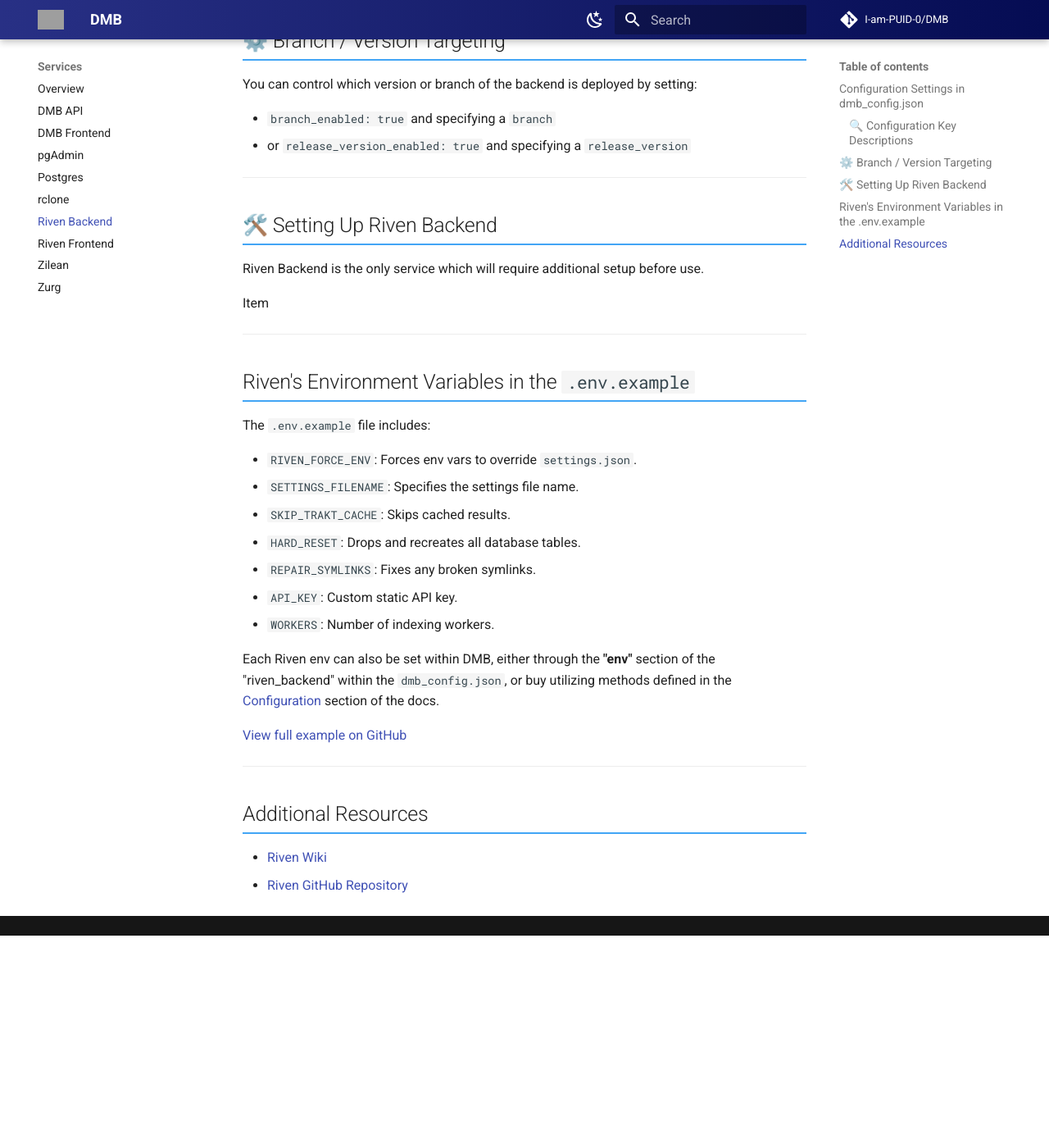
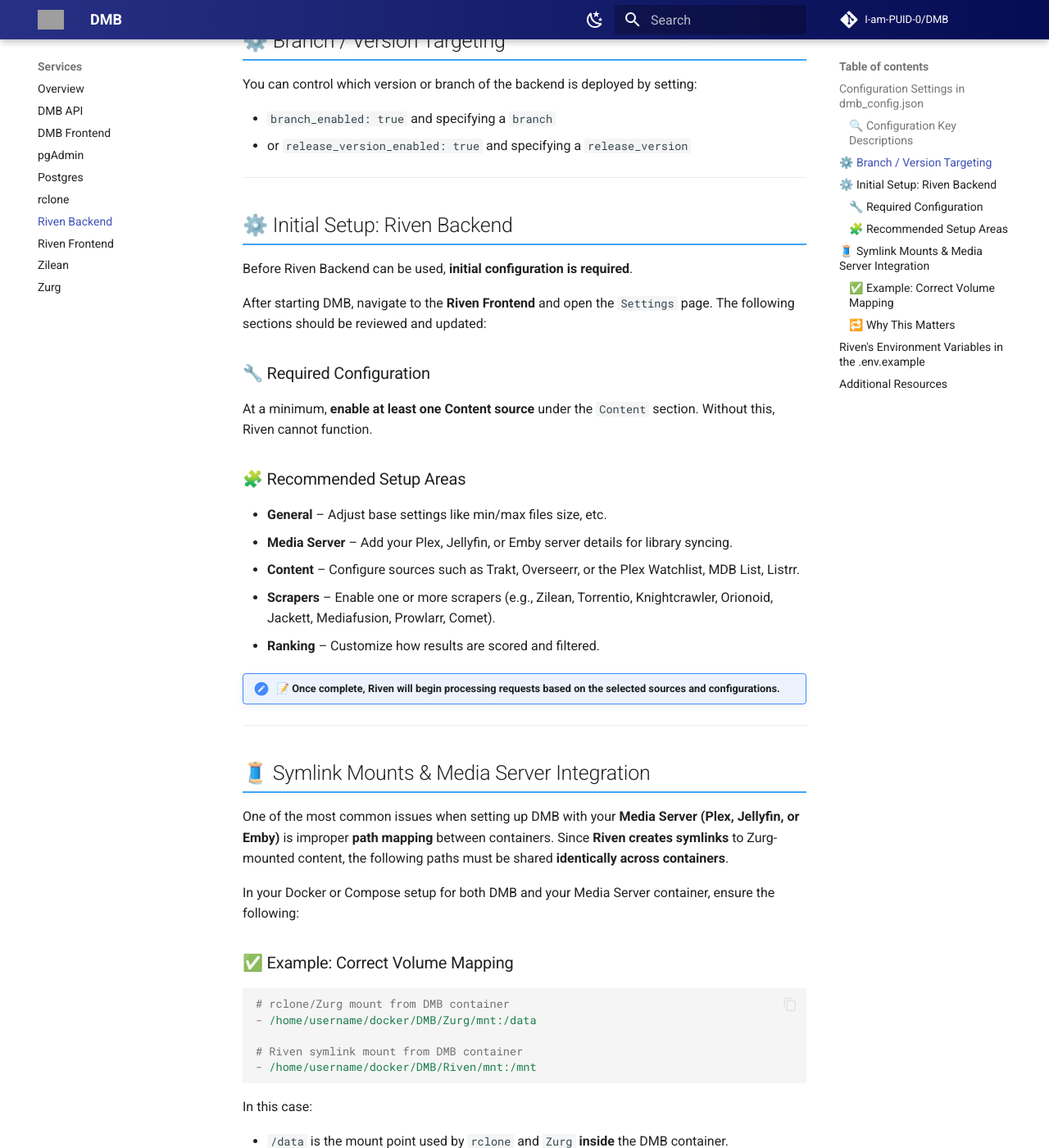
Before and after one commit to I-am-PUID-0/DMB_Docs, an MkDocs documentation site: the page built from docs/services/riven-backend.md, in a window 1280 px wide and 1400 px high, scrolled down 1975 px. Shown: the whole window at 82% size. Built offline with MkDocs 1.6.1 and Material for MkDocs 9.7.7, drawn with Linux system fonts in a browser that asks for light colours; comment, search, counter and statistics services are not loaded; before the commit the page ends 3116 px from its top, so only the background shows below that; some of the changed text lies outside the part shown; grey boxes are pictures that could not be loaded.

Commit message:
Enhance Riven Backend setup documentation with initial configuration steps and symlink mount guidelines for Media Server integration

````diff
--- a/docs/services/riven-backend.md
+++ b/docs/services/riven-backend.md
@@ -81,14 +81,62 @@ You can control which version or branch of the backend is deployed by setting:
 
 ---
 
-## 🛠️ Setting Up Riven Backend
+## ⚙️ Initial Setup: Riven Backend
 
-Riven Backend is the only service which will require additional setup before use.
+Before Riven Backend can be used, **initial configuration is required**.
 
-Item
+After starting DMB, navigate to the **Riven Frontend** and open the `Settings` page. The following sections should be reviewed and updated:
+
+### 🔧 Required Configuration
+At a minimum, **enable at least one Content source** under the `Content` section. Without this, Riven cannot function.
+
+### 🧩 Recommended Setup Areas
+- **General** – Adjust base settings like min/max files size, etc.
+- **Media Server** – Add your Plex, Jellyfin, or Emby server details for library syncing.
+- **Content** – Configure sources such as Trakt, Overseerr, or the Plex Watchlist, MDB List, Listrr.
+- **Scrapers** – Enable one or more scrapers (e.g., Zilean, Torrentio, Knightcrawler, Orionoid, Jackett, Mediafusion, Prowlarr, Comet).
+- **Ranking** – Customize how results are scored and filtered.
+
+!!! note "📝 Once complete, Riven will begin processing requests based on the selected sources and configurations."
 
 ---
 
+## 🧵 Symlink Mounts & Media Server Integration
+
+One of the most common issues when setting up DMB with your **Media Server (Plex, Jellyfin, or Emby)** is improper **path mapping** between containers. Since **Riven creates symlinks** to Zurg-mounted content, the following paths must be shared **identically across containers**.
+
+In your Docker or Compose setup for both DMB and your Media Server container, ensure the following:
+
+### ✅ Example: Correct Volume Mapping
+
+```yaml
+# rclone/Zurg mount from DMB container
+- /home/username/docker/DMB/Zurg/mnt:/data
+
+# Riven symlink mount from DMB container
+- /home/username/docker/DMB/Riven/mnt:/mnt
+```
+
+In this case:
+
+- `/data` is the mount point used by `rclone` and `Zurg` **inside** the DMB container.
+- `/mnt` is where Riven places cleaned-up symlinks to that content.
+- These **container-side paths (`:/data`, `:/mnt`) must be the same** in your media server container.
+
+!!! note "📌 *The host path (`/home/username/docker/...`) can differ—it’s the container paths that must match.*"
+
+---
+
+### 🔁 Why This Matters
+
+- Riven creates symlinks in `/mnt` that **point to files inside `/data`** (or your configured `mount_dir`).
+- If the Media Server doesn’t share these exact mount paths, the symlinks will **break or point to invalid locations**.
+- Avoid adding `/data` to your media library — instead, add `/mnt` to ensure only cleaned and processed content is indexed.
+
+!!! tip "✅ **Best Practice:**"
+    Use the same mount paths across DMB and Media Server containers — even if the host paths differ.
+
+---
 
 ## Riven's Environment Variables in the `.env.example`
 
````
